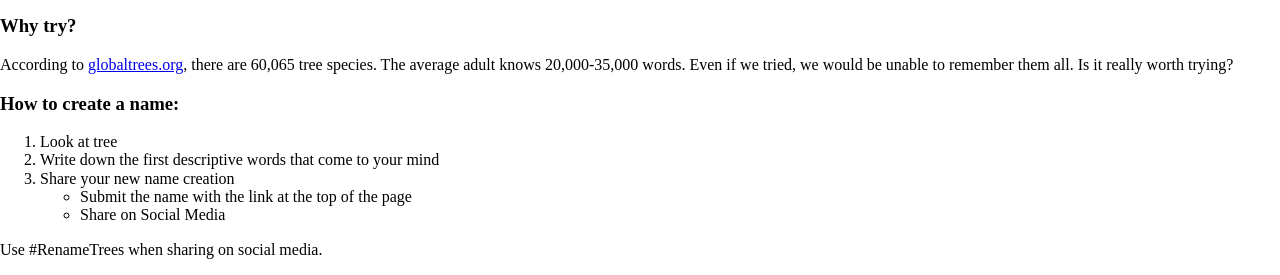
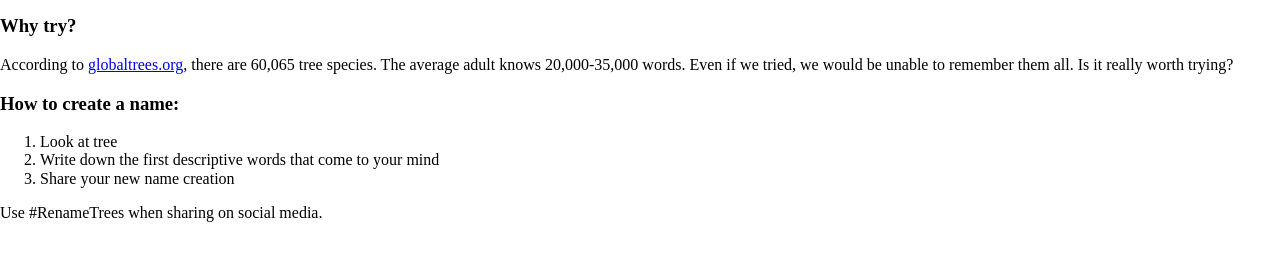
Before and after one commit to hannahmthomas1/Links-and-Images, a plain HTML site: page index.html in a window 1280 px wide. Shown: the part 2024-2299 px from the top of the page. After the commit the page ends 2262 px from the top, so only its background shows below. Drawn offline with nearby package versions, Linux system fonts and the light colour scheme.

Commit message:
Removed Unordered list

```diff
--- a/index.html
+++ b/index.html
@@ -100,10 +100,6 @@
       <li>Look at tree</li>
       <li>Write down the first descriptive words that come to your mind</li>
       <li>Share your new name creation</li>
-      <ul>
-        <li>Submit the name with the link at the top of the page</li>
-        <li>Share on Social Media</li>
-      </ul>
     </ol>
   </aside>
   <footer>
```
